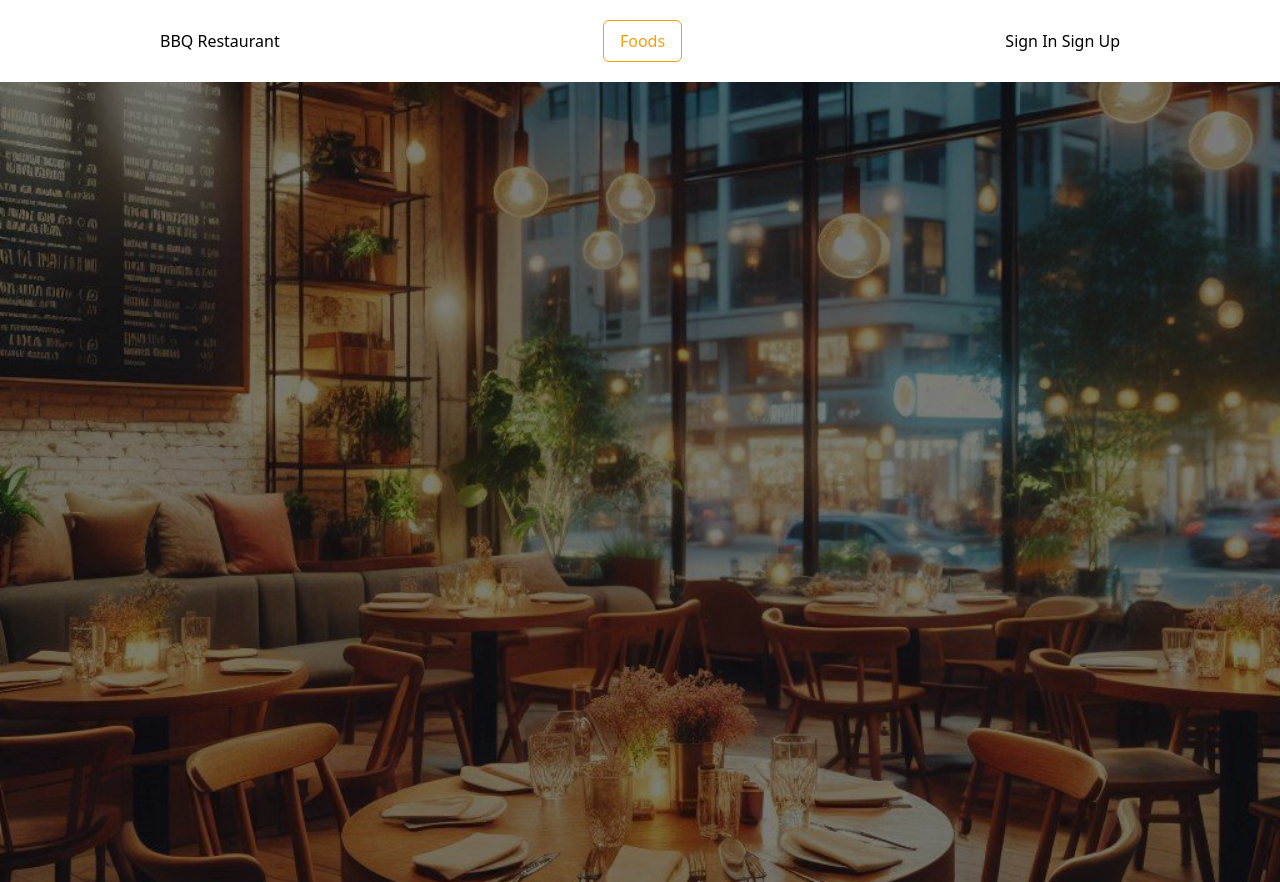
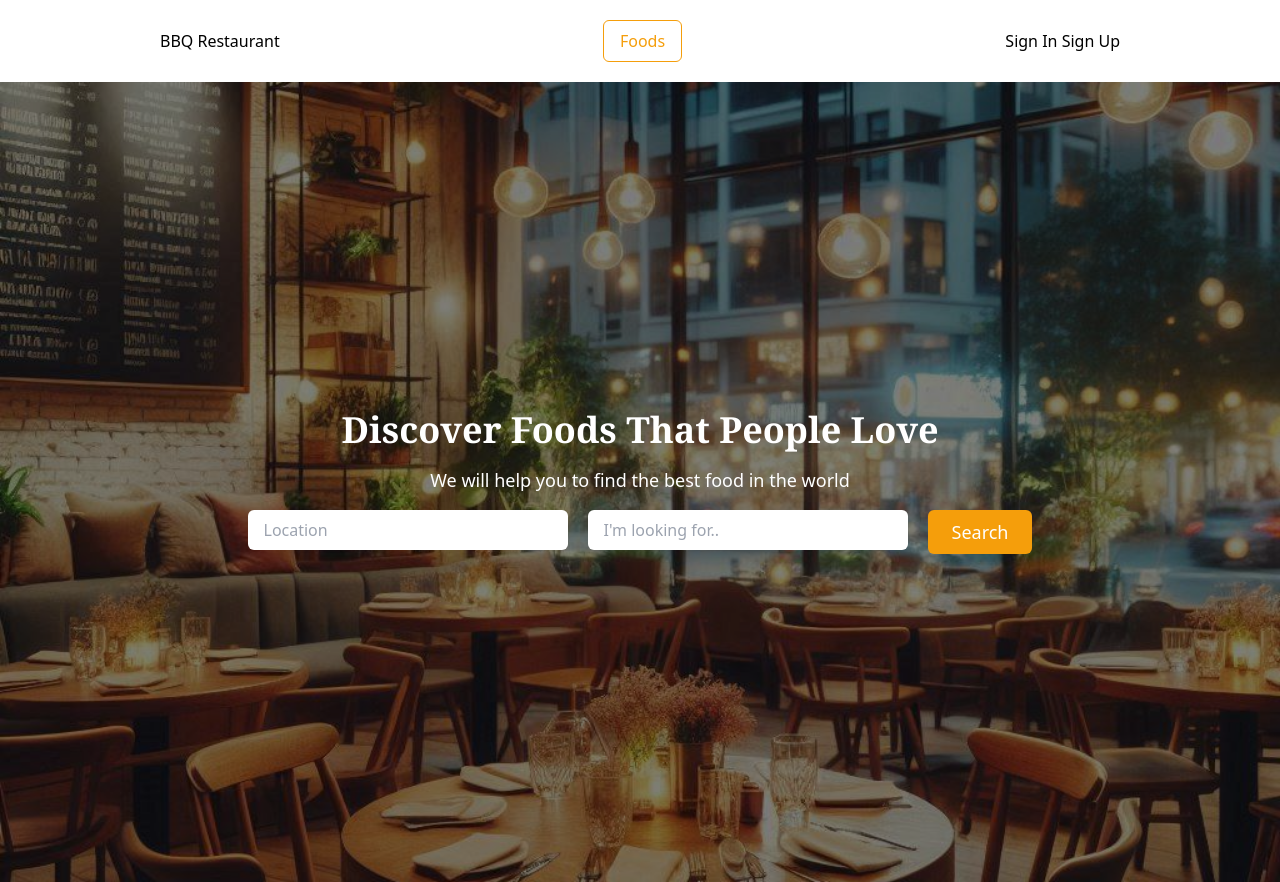
Before and after one commit to arafatrased/restaurant-project, a website: page index.html in a window 1280 px wide. Drawn offline with nearby package versions, Linux system fonts and the light colour scheme.

Commit message:
cover updated

```diff
--- a/index.html
+++ b/index.html
@@ -7,6 +7,9 @@
   <link rel="preconnect" href="https://fonts.googleapis.com">
 <link rel="preconnect" href="https://fonts.gstatic.com" crossorigin>
 <link href="https://fonts.googleapis.com/css2?family=Roboto:ital,wght@0,100;0,300;0,400;0,500;0,700;0,900;1,100;1,300;1,400;1,500;1,700;1,900&display=swap" rel="stylesheet">
+<link href="https://fonts.googleapis.com/icon?family=Material+Icons"
+      rel="stylesheet">
+<link rel="stylesheet" href="https://fonts.googleapis.com/css2?family=Material+Symbols+Outlined:opsz,wght,FILL,GRAD@20..48,100..700,0..1,-50..200" />
 </head>
 <body>
   <nav class="w-9/12 mx-auto my-5 flex justify-between items-center">
@@ -24,7 +27,34 @@
   <div class="relative h-screen">
     <img src="/src/images/bg-1.jpeg" alt="" class="h-full w-full object-cover">
     <div class="absolute inset-0 bg-black/50"></div>
-    <div class="flex "></div>
+    <div class="absolute inset-0 h-full w-full">
+      <div class="flex min-h-full w-full items-center justify-center">
+        <div>
+          <div class="text-white text-center mb-4">
+            <p class="text-4xl capitalize font-bold mb-4 font-serif">Discover foods that people love</p>
+            <p class="text-lg">We will help you to find the best food in the world</p>
+          </div>
+          <div class="flex gap-5">
+            <div>
+              <input type="text" placeholder="Location" class="rounded-md w-80 bg-white text-gray-600 py-2 px-4 focus:outline-none">
+            </div>
+            <div>
+              <input type="text" placeholder="I'm looking for.." class="rounded-md w-80 bg-white text-gray-600 py-2 px-4 focus:outline-none">
+            </div>
+            <div>
+              <button class="rounded-md py-2 px-6 text-lg bg-amber-500 text-white hover:bg-amber-600">Search</button>
+            </div>
+          </div>
+          <div>
+            <ul>
+              <li>
+
+              </li>
+            </ul>
+          </div>
+        </div>
+      </div>
+    </div>
   </div>
 </body>
 
```
Also changed, not shown: src/output.css.
